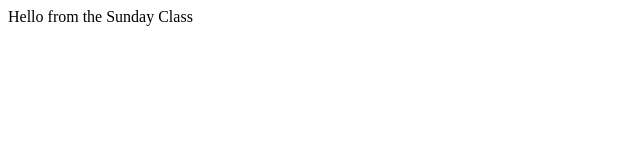
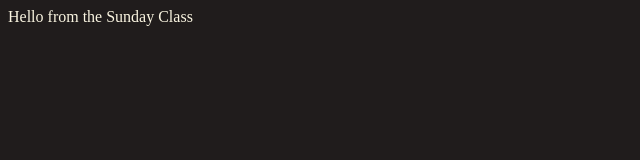
Before and after one commit to Shamaas124/Shamaas124.github.io, a plain HTML site: page index.html in a window 1280 px wide. Shown: the whole page, without its empty margins (0-640 px from the left). Drawn offline with Linux system fonts and the light colour scheme.

Commit message:
added css style

```diff
--- a/index.html
+++ b/index.html
@@ -1,6 +1,7 @@
 <!DOCTYPE html>
 <html lang="en">
 <head>
+    <link rel="stylesheet" href="./styles/style.css">
     <meta charset="UTF-8">
     <meta http-equiv="X-UA-Compatible" content="IE=edge">
     <meta name="viewport" content="width=device-width, initial-scale=1.0">
--- /dev/null
+++ b/styles/style.css
@@ -0,0 +1,4 @@
+body {
+    background-color: rgb(32, 28, 28);
+    color: rgb(250, 245, 225);
+}
```
